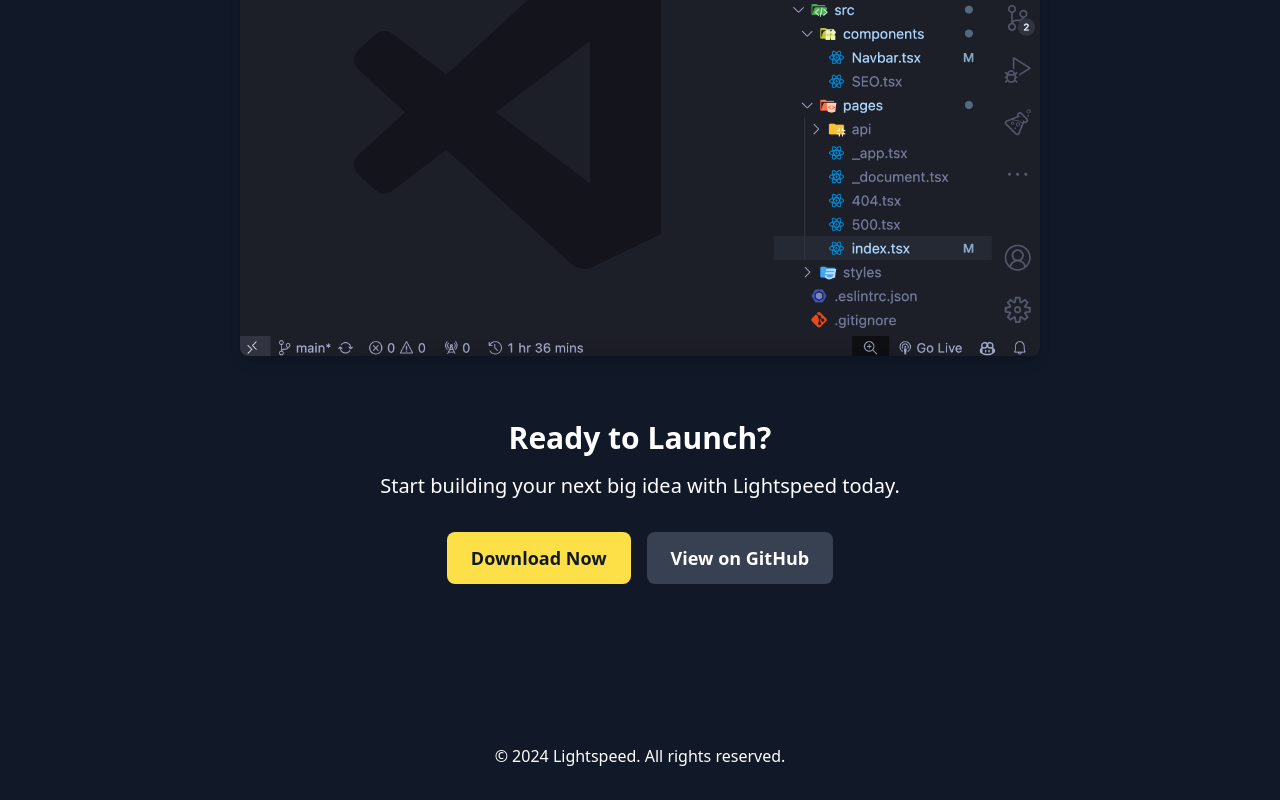
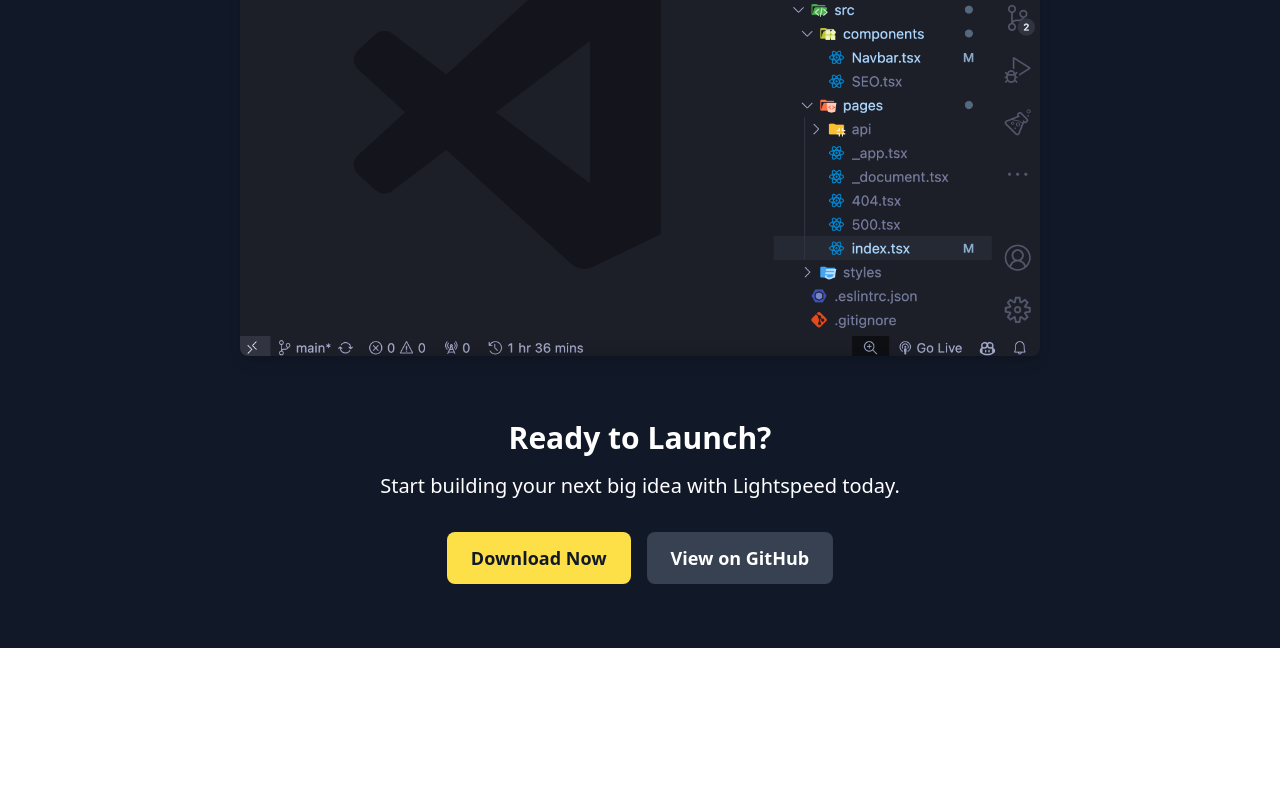
Before and after one commit to aroramrinaal/lightspeed, a Next.js app: page / in a window 1280 px wide. Shown: the part 846-1646 px from the top of the page. After the commit the page ends 1494 px from the top, so only its background shows below. Built offline with nearby package versions, Linux system fonts and the light colour scheme.

Commit message:
chore: Remove footer from landing page

```diff
--- a/src/pages/index.tsx
+++ b/src/pages/index.tsx
@@ -81,10 +81,6 @@
           </div>
         </section>
       </main>
-
-      <footer className="bg-gray-900 text-center py-8 mt-16">
-        <p>&copy; 2024 Lightspeed. All rights reserved.</p>
-      </footer>
     </div>
   );
 }
```
